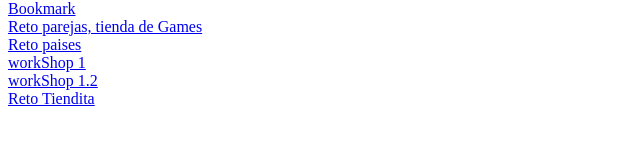
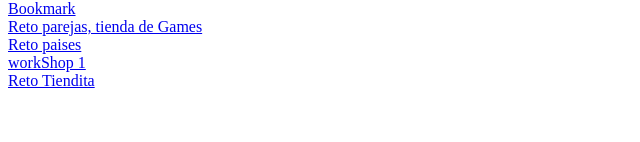
Before and after one commit to Edwin3002/Edwin3002.github.io, a plain HTML site: page index.html in a window 1280 px wide. Shown: the part 242-384 px from the top of the page, without its empty margins (0-640 px from the left). Drawn offline with Linux system fonts and the light colour scheme.

Commit message:
Update index.html

```diff
--- a/index.html
+++ b/index.html
@@ -24,7 +24,6 @@
     <a href="./reto-parejas/html/index.html">Reto parejas, tienda de Games</a><br>
     <a href="./reto-paises2/html/index.html">Reto paises</a><br>
     <a href="./workShop 1/html/home.html">workShop 1</a><br>
-    <a href="./workShop 1.2/html/home.html">workShop 1.2</a><br>
     <a href="./reto-tienda/html/index.html">Reto Tiendita</a><br>
 
 </body>
```
